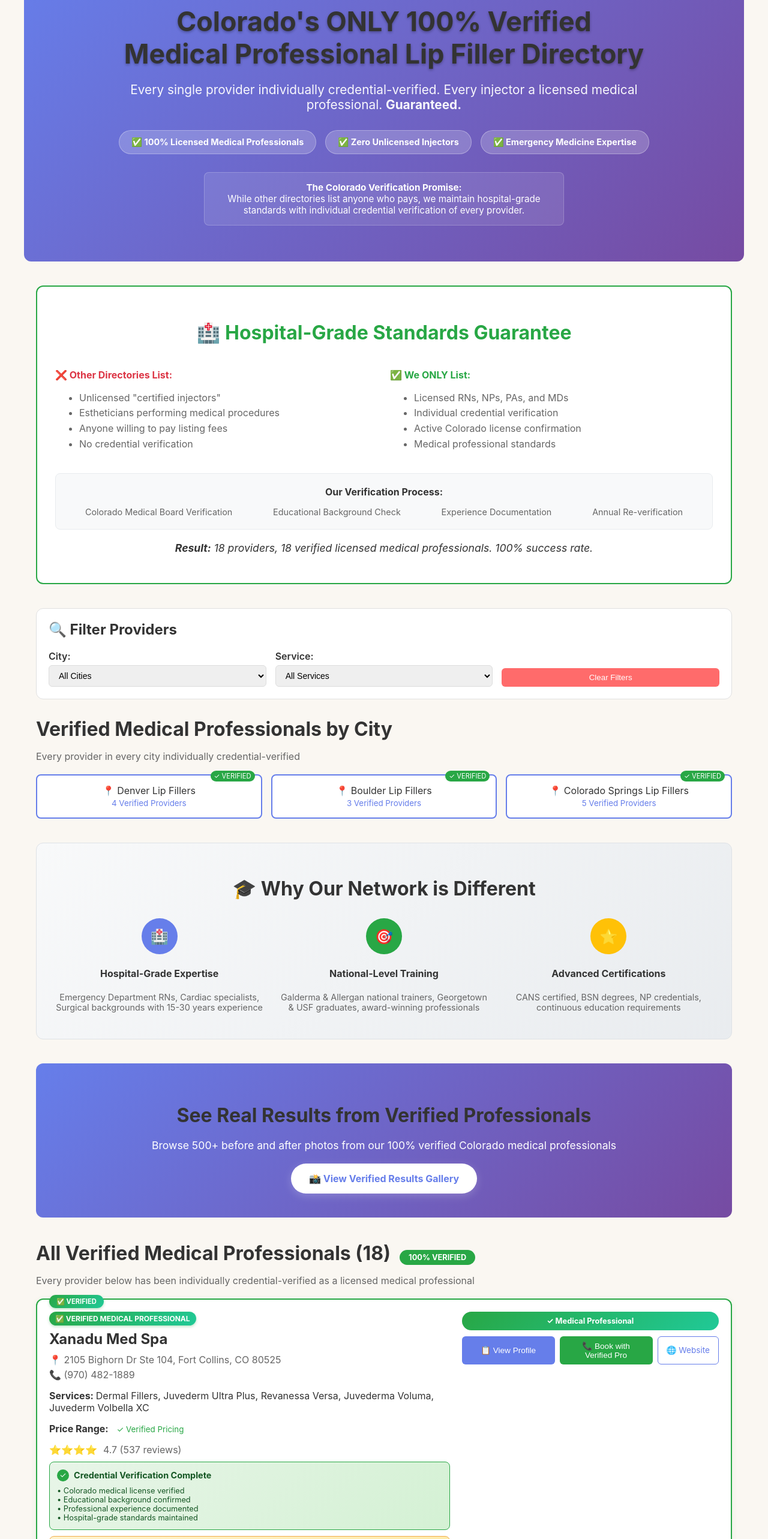
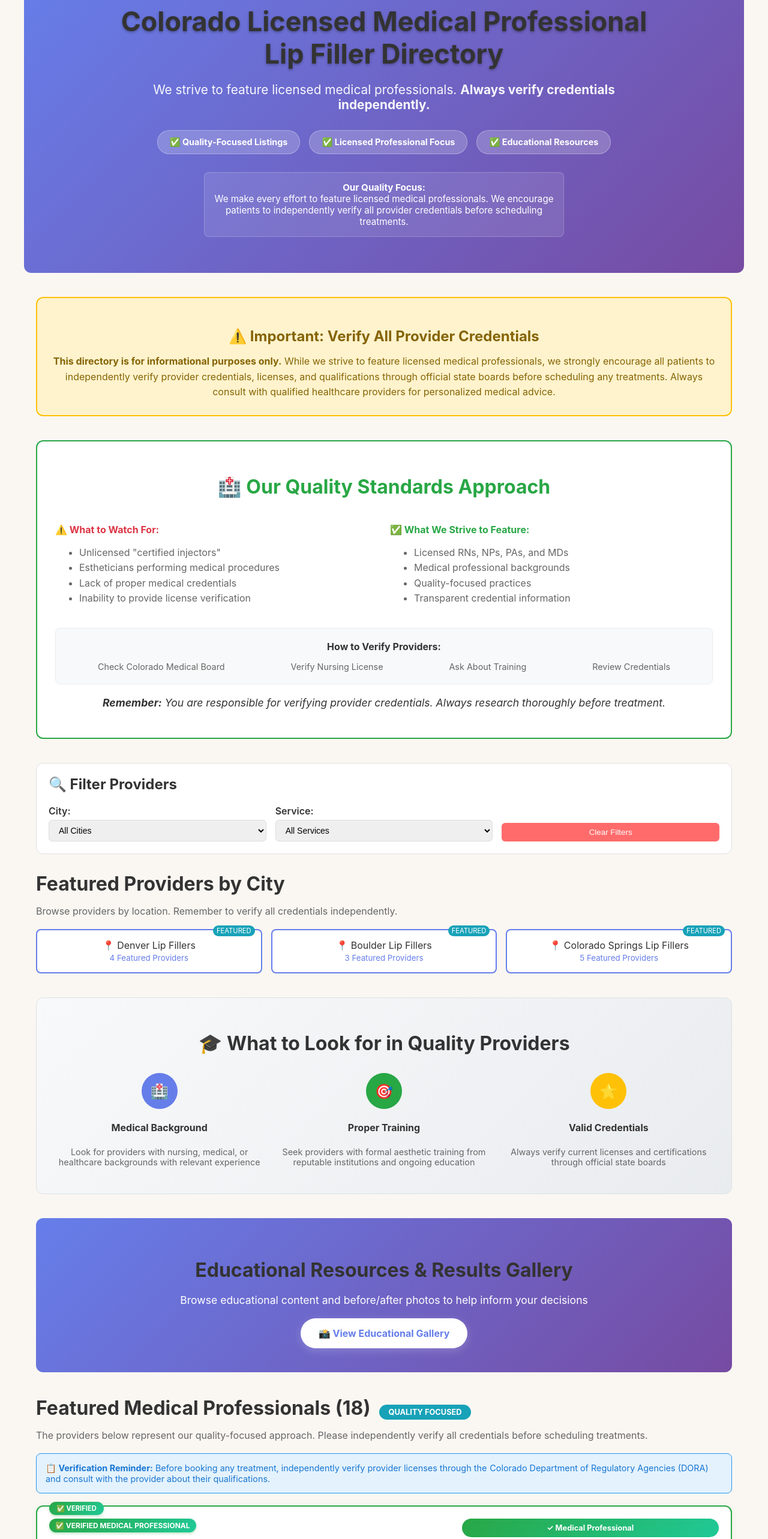
Before and after one commit to sunnee-bridges/colorado-microneedling, a Next.js app: page / in a window 1280 px wide. Shown: the part 234-2800 px from the top of the page at 60% size. Built offline with nearby package versions, Linux system fonts and the light colour scheme.

Commit message:
add disclaimer & link to shapes

```diff
--- a/pages/index.js
+++ b/pages/index.js
@@ -8,7 +8,7 @@ export default function Home() {
   const [filteredProviders, setFilteredProviders] = useState(providersData.providers);
 
   return (
-    <Layout title="Colorado's ONLY 100% Verified Medical Professional Lip Filler Directory">
+    <Layout title="Colorado Licensed Medical Professional Lip Filler Directory">
       <div>
         {/* Updated Hero Section */}
         <div style={{
@@ -25,8 +25,8 @@ export default function Home() {
             fontWeight: 'bold',
             textShadow: '0 2px 4px rgba(0,0,0,0.3)'
           }}>
-            Colorado's ONLY 100% Verified<br />
-            Medical Professional Lip Filler Directory
+            Colorado Licensed Medical Professional<br />
+            Lip Filler Directory
           </h1>
 
           <p style={{
@@ -36,7 +36,7 @@ export default function Home() {
             margin: '0 auto 30px auto',
             opacity: '0.95'
           }}>
-            Every single provider individually credential-verified. Every injector a licensed medical professional. <strong>Guaranteed.</strong>
+            We strive to feature licensed medical professionals. <strong>Always verify credentials independently.</strong>
           </p>
 
           {/* Trust Badges */}
@@ -56,7 +56,7 @@ export default function Home() {
               fontSize: '0.9rem',
               fontWeight: 'bold'
             }}>
-              ✅ 100% Licensed Medical Professionals
+              ✅ Quality-Focused Listings
             </div>
             <div style={{
               background: 'rgba(255,255,255,0.2)',
@@ -67,7 +67,7 @@ export default function Home() {
               fontSize: '0.9rem',
               fontWeight: 'bold'
             }}>
-              ✅ Zero Unlicensed Injectors
+              ✅ Licensed Professional Focus
             </div>
             <div style={{
               background: 'rgba(255,255,255,0.2)',
@@ -78,7 +78,7 @@ export default function Home() {
               fontSize: '0.9rem',
               fontWeight: 'bold'
             }}>
-              ✅ Emergency Medicine Expertise
+              ✅ Educational Resources
             </div>
           </div>
 
@@ -91,12 +91,31 @@ export default function Home() {
             margin: '20px auto',
             fontSize: '0.95rem'
           }}>
-            <strong>The Colorado Verification Promise:</strong><br />
-            While other directories list anyone who pays, we maintain hospital-grade standards with individual credential verification of every provider.
+            <strong>Our Quality Focus:</strong><br />
+            We make every effort to feature licensed medical professionals. We encourage patients to independently verify all provider credentials before scheduling treatments.
           </div>
         </div>
 
-        {/* Quality Guarantee Section */}
+        {/* Important Disclaimer Section */}
+        <div style={{
+          background: '#fff3cd',
+          border: '2px solid #ffc107',
+          borderRadius: '12px',
+          padding: '25px',
+          margin: '20px 0',
+          textAlign: 'center'
+        }}>
+          <h3 style={{ color: '#856404', marginBottom: '15px' }}>
+            ⚠️ Important: Verify All Provider Credentials
+          </h3>
+          <p style={{ color: '#856404', margin: '0', lineHeight: '1.6' }}>
+            <strong>This directory is for informational purposes only.</strong> While we strive to feature licensed medical professionals,
+            we strongly encourage all patients to independently verify provider credentials, licenses, and qualifications through official state boards
+            before scheduling any treatments. Always consult with qualified healthcare providers for personalized medical advice.
+          </p>
+        </div>
+
+        {/* Quality Standards Section */}
         <div style={{
           background: 'white',
           border: '2px solid #28a745',
@@ -106,7 +125,7 @@ export default function Home() {
           textAlign: 'center'
         }}>
           <h2 style={{ color: '#28a745', marginBottom: '20px' }}>
-            🏥 Hospital-Grade Standards Guarantee
+            🏥 Our Quality Standards Approach
           </h2>
 
           <div style={{
@@ -116,22 +135,22 @@ export default function Home() {
             margin: '20px 0'
           }}>
             <div style={{ textAlign: 'left' }}>
-              <h4 style={{ color: '#dc3545', marginBottom: '10px' }}>❌ Other Directories List:</h4>
+              <h4 style={{ color: '#dc3545', marginBottom: '10px' }}>⚠️ What to Watch For:</h4>
               <ul style={{ color: '#666', lineHeight: '1.6' }}>
                 <li>Unlicensed "certified injectors"</li>
                 <li>Estheticians performing medical procedures</li>
-                <li>Anyone willing to pay listing fees</li>
-                <li>No credential verification</li>
+                <li>Lack of proper medical credentials</li>
+                <li>Inability to provide license verification</li>
               </ul>
             </div>
 
             <div style={{ textAlign: 'left' }}>
-              <h4 style={{ color: '#28a745', marginBottom: '10px' }}>✅ We ONLY List:</h4>
+              <h4 style={{ color: '#28a745', marginBottom: '10px' }}>✅ What We Strive to Feature:</h4>
               <ul style={{ color: '#666', lineHeight: '1.6' }}>
                 <li>Licensed RNs, NPs, PAs, and MDs</li>
-                <li>Individual credential verification</li>
-                <li>Active Colorado license confirmation</li>
-                <li>Medical professional standards</li>
+                <li>Medical professional backgrounds</li>
+                <li>Quality-focused practices</li>
+                <li>Transparent credential information</li>
               </ul>
             </div>
           </div>
@@ -143,7 +162,7 @@ export default function Home() {
             padding: '20px',
             margin: '20px 0'
           }}>
-            <strong style={{ color: '#333' }}>Our Verification Process:</strong>
+            <strong style={{ color: '#333' }}>How to Verify Providers:</strong>
             <div style={{
               display: 'flex',
               justifyContent: 'space-around',
@@ -151,10 +170,10 @@ export default function Home() {
               gap: '10px',
               marginTop: '15px'
             }}>
-              <span style={{ fontSize: '0.9rem', color: '#666' }}>Colorado Medical Board Verification</span>
-              <span style={{ fontSize: '0.9rem', color: '#666' }}>Educational Background Check</span>
-              <span style={{ fontSize: '0.9rem', color: '#666' }}>Experience Documentation</span>
-              <span style={{ fontSize: '0.9rem', color: '#666' }}>Annual Re-verification</span>
+              <span style={{ fontSize: '0.9rem', color: '#666' }}>Check Colorado Medical Board</span>
+              <span style={{ fontSize: '0.9rem', color: '#666' }}>Verify Nursing License</span>
+              <span style={{ fontSize: '0.9rem', color: '#666' }}>Ask About Training</span>
+              <span style={{ fontSize: '0.9rem', color: '#666' }}>Review Credentials</span>
             </div>
           </div>
 
@@ -163,7 +182,7 @@ export default function Home() {
             color: '#333',
             fontStyle: 'italic'
           }}>
-            <strong>Result:</strong> 18 providers, 18 verified licensed medical professionals. 100% success rate.
+            <strong>Remember:</strong> You are responsible for verifying provider credentials. Always research thoroughly before treatment.
           </p>
         </div>
 
@@ -173,11 +192,11 @@ export default function Home() {
           onFilter={setFilteredProviders}
         />
 
-        {/* Popular Cities - Updated with verification messaging */}
+        {/* Popular Cities - Updated with safer messaging */}
         <div style={{ marginBottom: '30px' }}>
-          <h2>Verified Medical Professionals by City</h2>
+          <h2>Featured Providers by City</h2>
           <p style={{ color: '#666', marginBottom: '20px' }}>
-            Every provider in every city individually credential-verified
+            Browse providers by location. Remember to verify all credentials independently.
           </p>
           <div style={{
             display: 'grid',
@@ -199,16 +218,16 @@ export default function Home() {
                 position: 'absolute',
                 top: '-8px',
                 right: '10px',
-                background: '#28a745',
+                background: '#17a2b8',
                 color: 'white',
                 fontSize: '0.7rem',
                 padding: '2px 6px',
                 borderRadius: '10px'
               }}>
-                ✓ VERIFIED
+                FEATURED
               </div>
               📍 Denver Lip Fillers<br />
-              <small style={{ color: '#667eea' }}>4 Verified Providers</small>
+              <small style={{ color: '#667eea' }}>4 Featured Providers</small>
             </a>
             <a href="/providers/boulder" style={{
               padding: '15px',
@@ -224,16 +243,16 @@ export default function Home() {
                 position: 'absolute',
                 top: '-8px',
                 right: '10px',
-                background: '#28a745',
+                background: '#17a2b8',
                 color: 'white',
                 fontSize: '0.7rem',
                 padding: '2px 6px',
                 borderRadius: '10px'
               }}>
-                ✓ VERIFIED
+                FEATURED
               </div>
               📍 Boulder Lip Fillers<br />
-              <small style={{ color: '#667eea' }}>3 Verified Providers</small>
+              <small style={{ color: '#667eea' }}>3 Featured Providers</small>
             </a>
             <a href="/providers/colorado-springs" style={{
               padding: '15px',
@@ -249,16 +268,16 @@ export default function Home() {
                 position: 'absolute',
                 top: '-8px',
                 right: '10px',
-                background: '#28a745',
+                background: '#17a2b8',
                 color: 'white',
                 fontSize: '0.7rem',
                 padding: '2px 6px',
                 borderRadius: '10px'
               }}>
-                ✓ VERIFIED
+                FEATURED
               </div>
               📍 Colorado Springs Lip Fillers<br />
-              <small style={{ color: '#667eea' }}>5 Verified Providers</small>
+              <small style={{ color: '#667eea' }}>5 Featured Providers</small>
             </a>
           </div>
         </div>
@@ -272,7 +291,7 @@ export default function Home() {
           margin: '40px 0'
         }}>
           <h2 style={{ textAlign: 'center', marginBottom: '30px' }}>
-            🎓 Why Our Network is Different
+            🎓 What to Look for in Quality Providers
           </h2>
 
           <div style={{
@@ -295,9 +314,9 @@ export default function Home() {
               }}>
                 🏥
               </div>
-              <h4>Hospital-Grade Expertise</h4>
+              <h4>Medical Background</h4>
               <p style={{ color: '#666', fontSize: '0.9rem' }}>
-                Emergency Department RNs, Cardiac specialists, Surgical backgrounds with 15-30 years experience
+                Look for providers with nursing, medical, or healthcare backgrounds with relevant experience
               </p>
             </div>
 
@@ -316,9 +335,9 @@ export default function Home() {
               }}>
                 🎯
               </div>
-              <h4>National-Level Training</h4>
+              <h4>Proper Training</h4>
               <p style={{ color: '#666', fontSize: '0.9rem' }}>
-                Galderma & Allergan national trainers, Georgetown & USF graduates, award-winning professionals
+                Seek providers with formal aesthetic training from reputable institutions and ongoing education
               </p>
             </div>
 
@@ -337,9 +356,9 @@ export default function Home() {
               }}>
                 ⭐
               </div>
-              <h4>Advanced Certifications</h4>
+              <h4>Valid Credentials</h4>
               <p style={{ color: '#666', fontSize: '0.9rem' }}>
-                CANS certified, BSN degrees, NP credentials, continuous education requirements
+                Always verify current licenses and certifications through official state boards
               </p>
             </div>
           </div>
@@ -355,9 +374,9 @@ export default function Home() {
           margin: '40px 0'
         }}>
           <div>
-            <h2>See Real Results from Verified Professionals</h2>
+            <h2>Educational Resources & Results Gallery</h2>
             <p style={{ fontSize: '1.1rem', margin: '20px 0' }}>
-              Browse 500+ before and after photos from our 100% verified Colorado medical professionals
+              Browse educational content and before/after photos to help inform your decisions
             </p>
             <a
               href="/before-after"
@@ -372,41 +391,83 @@ export default function Home() {
                 boxShadow: '0 4px 15px rgba(255,255,255,0.2)'
               }}
             >
-              📸 View Verified Results Gallery
+              📸 View Educational Gallery
             </a>
           </div>
         </section>
 
-        {/* Provider List with Verification Status */}
+        {/* Provider List with Updated Language */}
         <div>
           <h2>
-            All Verified Medical Professionals ({filteredProviders.length})
+            Featured Medical Professionals ({filteredProviders.length})
             <span style={{
-              background: '#28a745',
+              background: '#17a2b8',
               color: 'white',
               padding: '5px 15px',
               borderRadius: '20px',
               fontSize: '0.8rem',
               marginLeft: '15px'
             }}>
-              100% VERIFIED
+              QUALITY FOCUSED
             </span>
           </h2>
           <p style={{ color: '#666', marginBottom: '20px' }}>
-            Every provider below has been individually credential-verified as a licensed medical professional
+            The providers below represent our quality-focused approach. Please independently verify all credentials before scheduling treatments.
           </p>
+
+          {/* Additional Verification Reminder */}
+          <div style={{
+            background: '#e3f2fd',
+            border: '1px solid #2196f3',
+            borderRadius: '8px',
+            padding: '15px',
+            marginBottom: '20px'
+          }}>
+            <p style={{ color: '#1976d2', margin: '0', fontSize: '0.9rem' }}>
+              <strong>📋 Verification Reminder:</strong> Before booking any treatment, independently verify provider licenses through the
+              <a href="https://www.colorado.gov/dora" target="_blank" rel="noopener noreferrer" style={{ color: '#1976d2', marginLeft: '5px' }}>
+                Colorado Department of Regulatory Agencies (DORA)
+              </a> and consult with the provider about their qualifications.
+            </p>
+          </div>
+
           {filteredProviders.map(provider => (
             <ProviderCard
               key={provider.id}
               provider={{
                 ...provider,
-                isVerified: true, // Add verification badge to all providers
-                verificationLevel: '100% Medical Professional'
+                isFeatured: true,
+                qualityFocus: 'Licensed Professional Focus'
               }}
               showEnhanced={true}
             />
           ))}
         </div>
+
+        {/* Legal Disclaimer Footer */}
+        <div style={{
+          background: '#f8f9fa',
+          border: '1px solid #dee2e6',
+          borderRadius: '8px',
+          padding: '25px',
+          margin: '40px 0',
+          textAlign: 'center'
+        }}>
+          <h4 style={{ color: '#495057', marginBottom: '15px' }}>Important Legal Disclaimer</h4>
+          <p style={{
+            color: '#6c757d',
+            fontSize: '0.9rem',
+            lineHeight: '1.6',
+            margin: '0',
+            fontStyle: 'italic'
+          }}>
+            <strong>This directory is for informational and educational purposes only.</strong> We make no warranties or guarantees
+            about provider qualifications, treatment outcomes, or safety. All information is provided "as is" without any representations
+            or warranties of any kind. Users are solely responsible for verifying provider credentials, conducting their own research,
+            and making informed healthcare decisions. Always consult with qualified healthcare providers for personalized medical advice.
+            By using this directory, you acknowledge that you understand these limitations and agree to independently verify all information.
+          </p>
+        </div>
       </div>
     </Layout>
   );
```
Also changed, not shown: pages/lipfillerfaq.js (+12 -1 lines).
